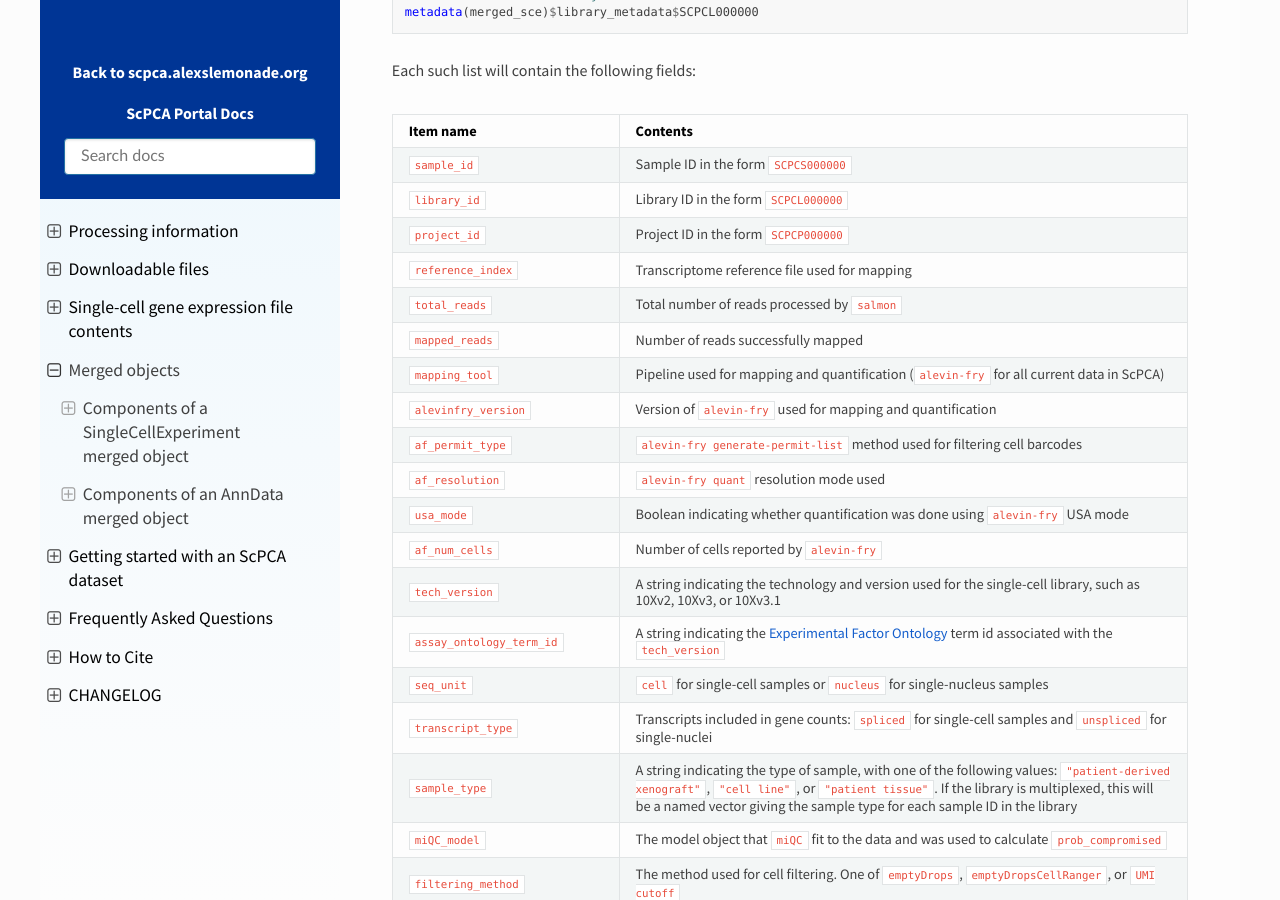
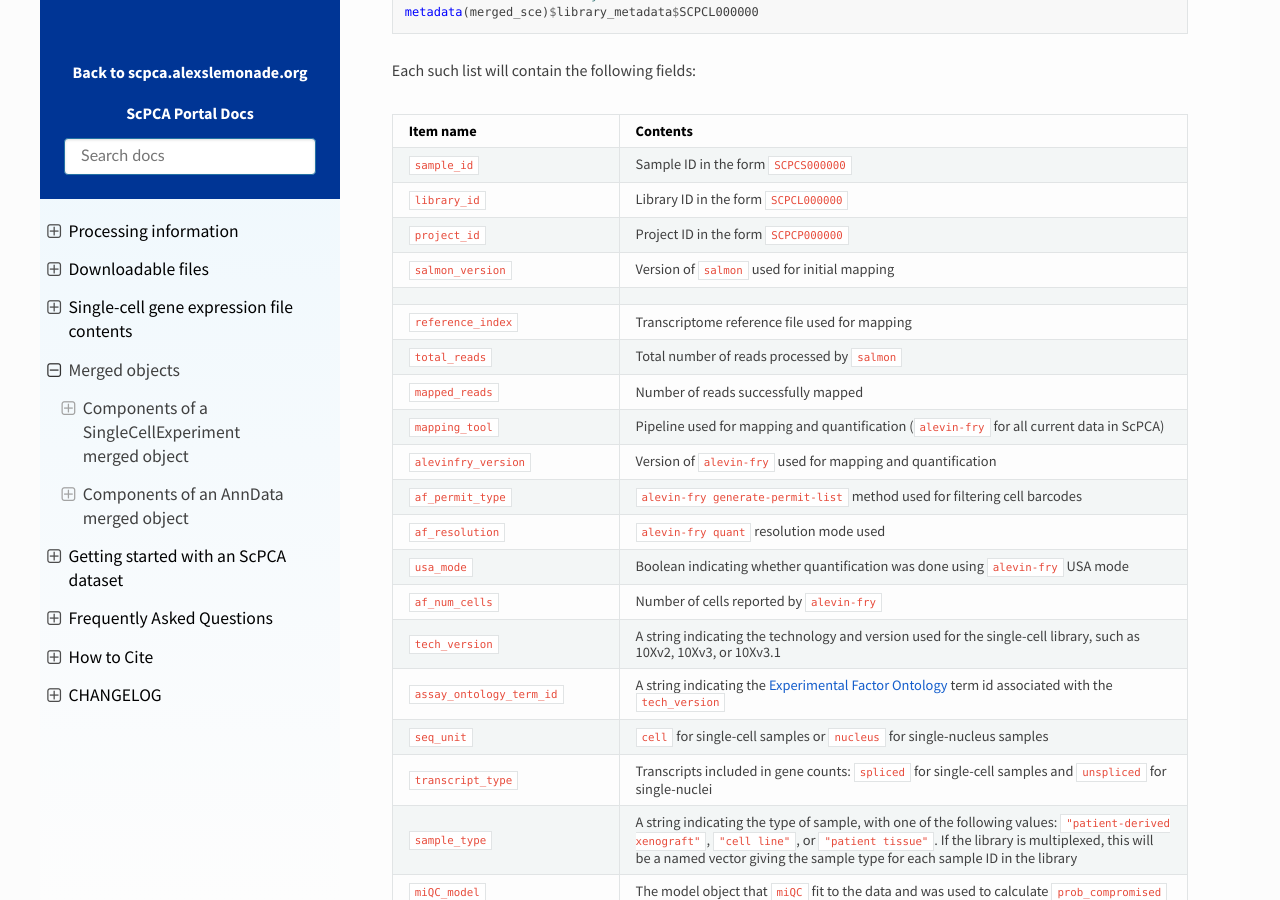
Before and after one commit to DongzeHE/scpca-docs, a Sphinx documentation site: the page built from docs/merged_objects.md, in a window 1280 px wide and 900 px high, scrolled down 3483 px. Built offline with Sphinx 7.4.7 and the Read the Docs theme 2.0.0, drawn with Linux system fonts in a browser that asks for light colours.

Commit message:
Update docs/merged_objects.md
Co-authored-by: Ally Hawkins <54039191+allyhawkins@users.noreply.github.com>

```diff
--- a/docs/merged_objects.md
+++ b/docs/merged_objects.md
@@ -127,8 +127,10 @@ Each such list will contain the following fields:
 | Item name                      | Contents                                                                                                                                                                                                                                                                                                                                                                           |
 | ------------------------------ | ---------------------------------------------------------------------------------------------------------------------------------------------------------------------------------------------------------------------------------------------------------------------------------------------------------------------------------------------------------------------------------- |
 | `sample_id`                    | Sample ID in the form `SCPCS000000`                                                                                                                                                                                                                                                                                                                                                |
-| `library_id`                   | Library ID in the form `SCPCL000000`                                                                                                                                                                                                                                                                                                                                               || `salmon_version`               | Version of `salmon` used for initial mapping
+| `library_id`                   | Library ID in the form `SCPCL000000`                                                                                                                                                                                                                                                                                                                                               |
 | `project_id`                   | Project ID in the form `SCPCP000000`                                                                                                                                                                                                                                                                                                                                               |
+| `salmon_version`               | Version of `salmon` used for initial mapping
+|
 | `reference_index`              | Transcriptome reference file used for mapping                                                                                                                                                                                                                                                                                                                                      |
 | `total_reads`                  | Total number of reads processed by `salmon`                                                                                                                                                                                                                                                                                                                                        |
 | `mapped_reads`                 | Number of reads successfully mapped                                                                                                                                                                                                                                                                                                                                                |
```
